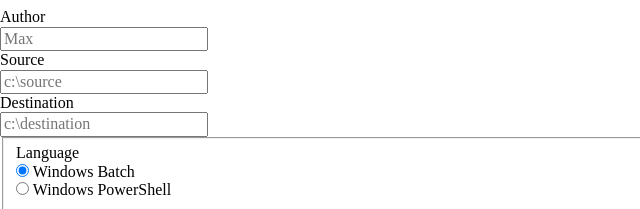
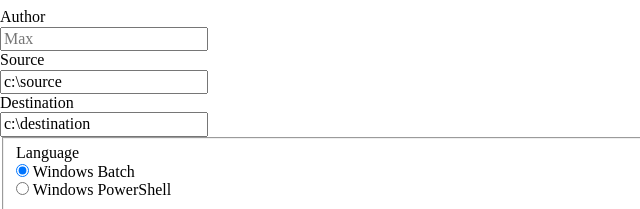
Before and after one commit to meiko-set/copy-job-generator, a website built with Parcel: page src/index.html in a window 1280 px wide. Shown: the part 124-333 px from the top of the page, 0-640 px from the left. Built offline with nearby package versions, Linux system fonts and the light colour scheme.

Commit message:
Update index.html

```diff
--- a/src/index.html
+++ b/src/index.html
@@ -40,13 +40,13 @@
     <div class="form-group row">
       <label for="inputSource" class="col-sm-2 col-form-label" data-i18n="source">Source</label>
       <div class="col-sm-10">
-        <input type="input" class="form-control" id="inputSource" name="source" placeholder="c:\source">
+        <input type="input" class="form-control" id="inputSource" name="source" placeholder="c:\source" value="c:\source">
       </div>
     </div>
     <div class="form-group row">
       <label for="inputDestination" class="col-sm-2 col-form-label" data-i18n="destination">Destination</label>
       <div class="col-sm-10">
-        <input type="input" class="form-control" id="inputDestination" name="destination" placeholder="c:\destination">
+        <input type="input" class="form-control" id="inputDestination" name="destination" placeholder="c:\destination" value="c:\destination">
       </div>
     </div>
     <fieldset class="form-group">
```
